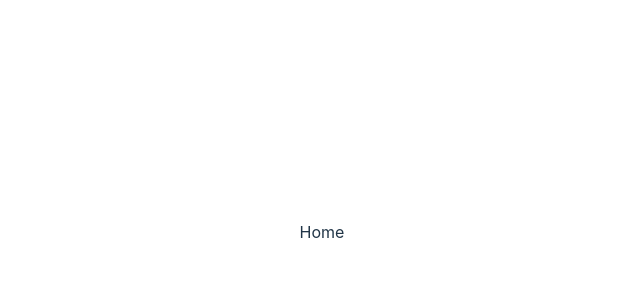
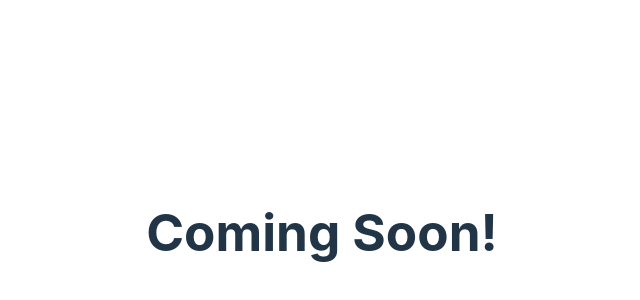
Before and after one commit to shwnfhm/shwnfhm.github.io, a React (Vite) app: page / in a window 1280 px wide. Shown: the part 168-468 px from the top of the page, without its empty margins (318-958 px from the left). Built offline with nearby package versions, Linux system fonts and the light colour scheme.

Commit message:
more stuff

```diff
--- a/src/Pages/Home.tsx
+++ b/src/Pages/Home.tsx
@@ -1,5 +1,5 @@
 const Home = () => {
-  return <div>Home</div>;
+  return <h1>Coming Soon!</h1>;
 };
 
 export default Home;
```
